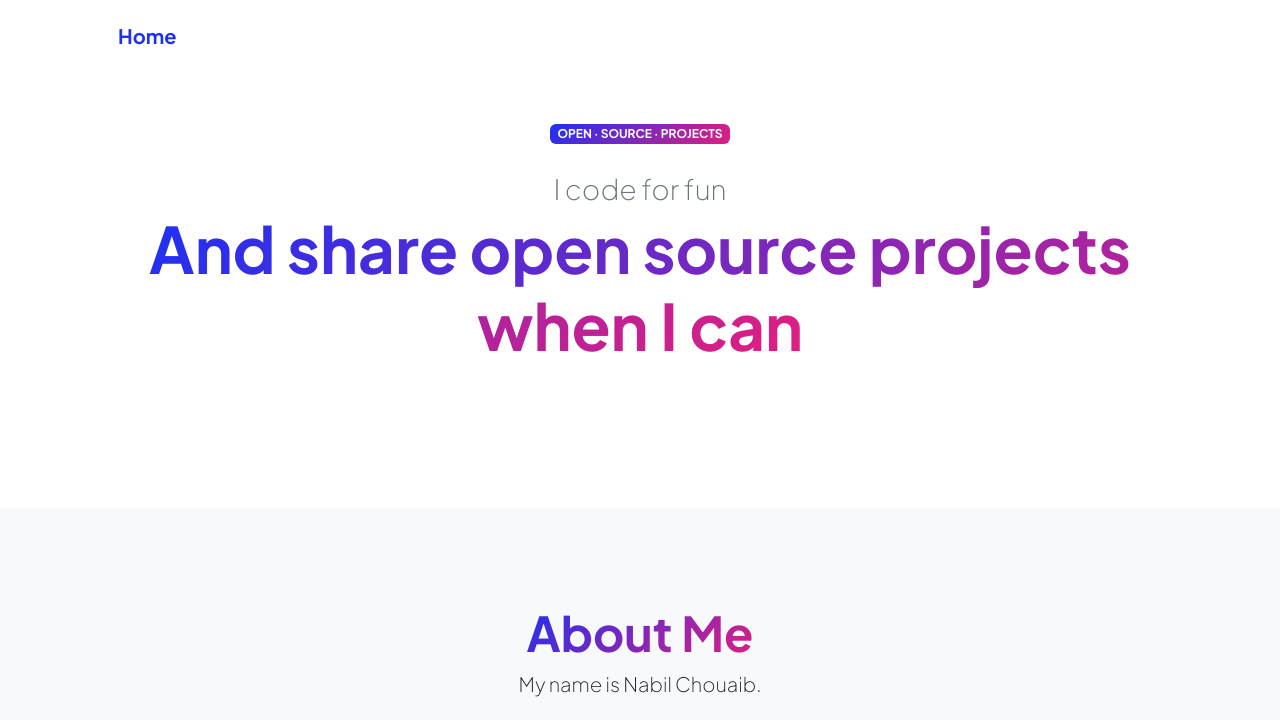
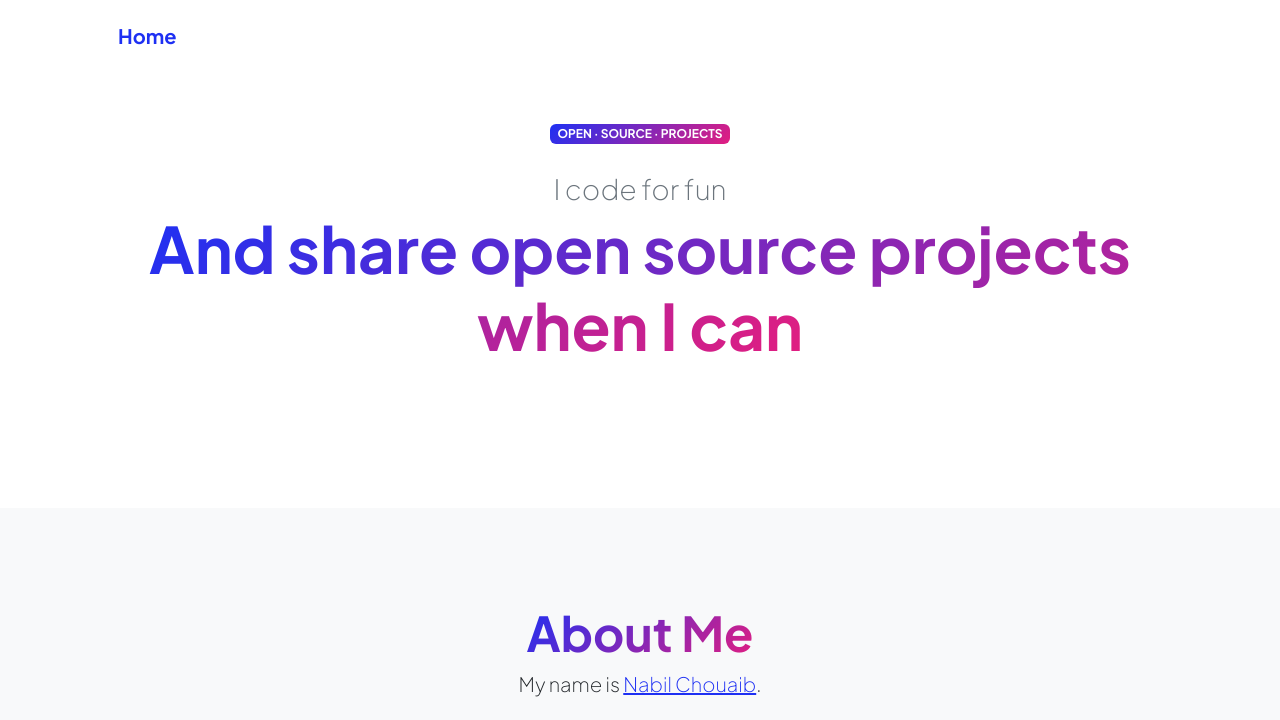
Before and after one commit to nabizi/nabizi.github.io, a plain HTML site: page index.html in a window 1280 px wide. Shown: the top 720 px of the page. Drawn offline with nearby package versions, Linux system fonts and the light colour scheme.

Commit message:
Link to my personal website

```diff
--- a/index.html
+++ b/index.html
@@ -101,7 +101,9 @@
                 <h2 class="display-5 fw-bolder">
                   <span class="text-gradient d-inline">About Me</span>
                 </h2>
-                <p class="lead fw-light mb-4">My name is Nabil Chouaib.</p>
+                <p class="lead fw-light mb-4">
+                  My name is <a href="nabilchouaib.com">Nabil Chouaib</a>.
+                </p>
                 <p class="text-muted">
                   I'm the founder of
                   <a href="https://blabigo.com" target="_blank">Blabigo</a>, a
```
